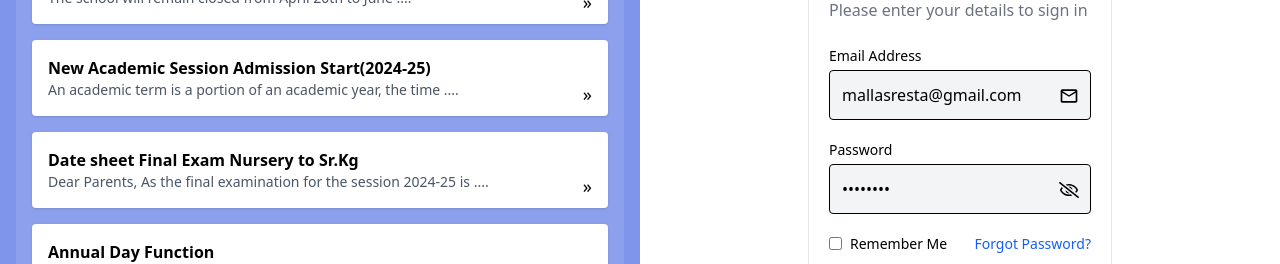
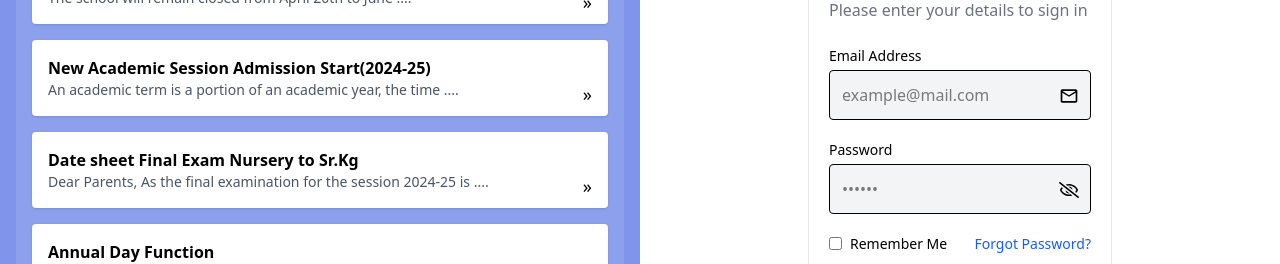
Before and after one commit to Aayesha-baidhya/Kiaanet, a Next.js app: page /login in a window 1280 px wide. Shown: the part 290-554 px from the top of the page. Built offline with nearby package versions, Linux system fonts and the light colour scheme.

Commit message:
feat: added react state and form submission handler

```diff
--- a/src/components/loginForm.tsx
+++ b/src/components/loginForm.tsx
@@ -1,10 +1,21 @@
 // components/LoginForm.tsx
-import React from 'react';
+"use client";
+import React, { useState } from 'react';
 import Image from 'next/image';
 import { MdOutlineMail } from 'react-icons/md';
 import { FaRegEyeSlash } from "react-icons/fa";
 
 export default function LoginForm() {
+  //React states for form
+  const[email, setEmail] = useState("");
+  const[password, setPassword] = useState("");
+
+  const handleSubmit = (e: React.FormEvent)=>{
+    //To prevent page reloading
+    e.preventDefault();
+    console.log("Email:", email)
+    console.log("Password:", password)
+  };
   return (
     <div className="w-full md:w-3/4 lg:w-3/4 xl:w-1/2 min-h-screen bg-white flex flex-col justify-center items-center">
 
@@ -26,14 +37,16 @@ export default function LoginForm() {
             <p className="text-gray-500 text-left">Please enter your details to sign in</p>
           </div>
 
-          <form className="space-y-5">
+          <form className="space-y-5" onSubmit={handleSubmit}>
             <div className="relative">
               <label className="block mb-1 text-sm font-medium">Email Address</label>
               <input
                 type="email"
                 className="w-full p-3 border rounded bg-gray-100"
                 placeholder="example@mail.com"
-                defaultValue="mallasresta@gmail.com"
+                // defaultValue="mallasresta@gmail.com"
+                value={email}
+                onChange={(e) => setEmail(e.target.value)}
               />
               <MdOutlineMail className="absolute right-3 top-10 text-black text-xl"  />
             </div>
@@ -43,7 +56,9 @@ export default function LoginForm() {
                 type="password"
                 className="w-full p-3 border rounded bg-gray-100"
                 placeholder="••••••"
-                defaultValue="password"
+                // defaultValue="password"
+                value={password}
+                onChange={(e) => setPassword(e.target.value)}
               />
                 <FaRegEyeSlash className="absolute right-3 top-10 text-black text-xl"/>
             </div>
```
